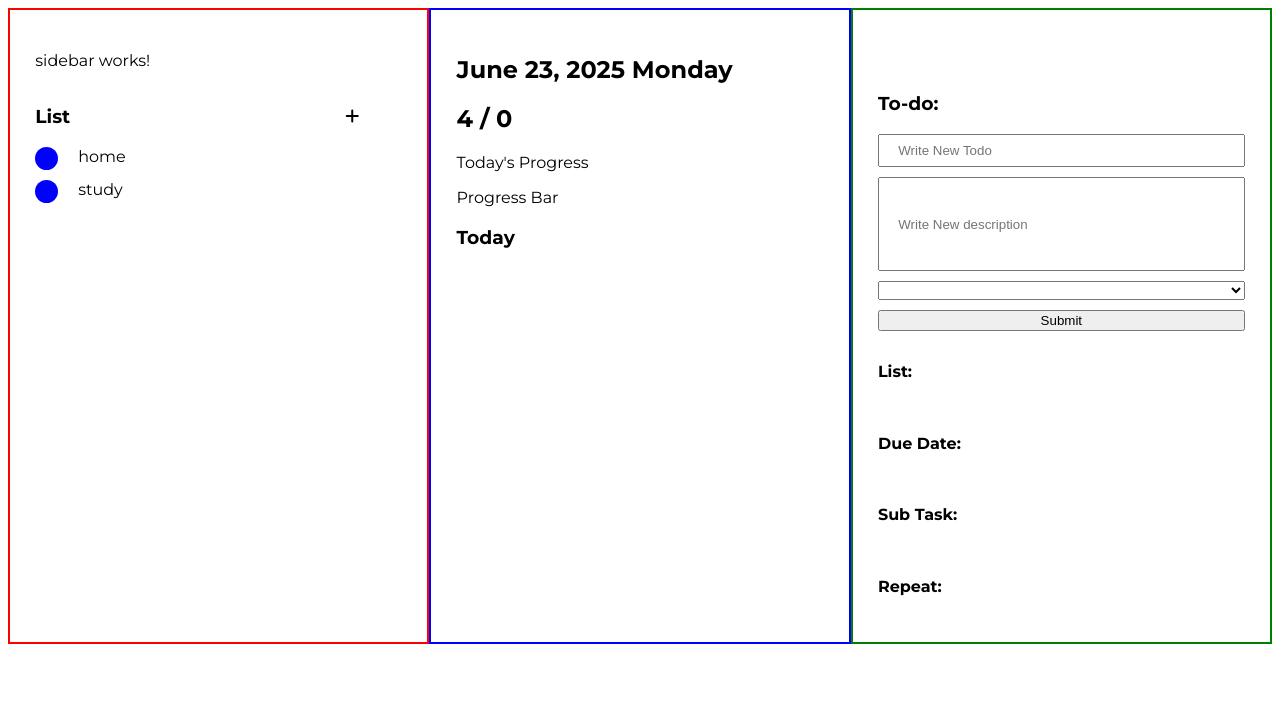
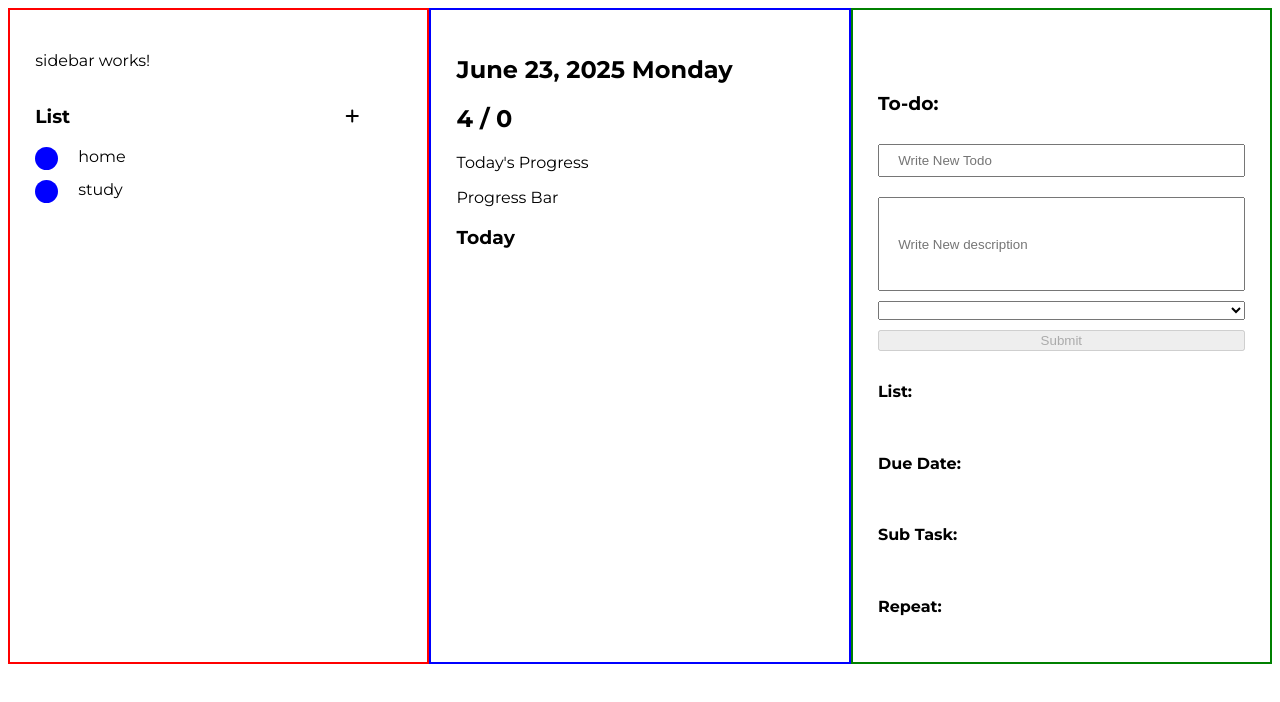
Before and after one commit to Alex31122/Todo-App-Complex-, an Angular app: page / in a window 1280 px wide. Shown: the top 702 px of the page. Built offline with nearby package versions, Linux system fonts and the light colour scheme.

Commit message:
refactor: validations

```diff
--- a/src/app/pages/home/components/tag-form/tag-form.ts
+++ b/src/app/pages/home/components/tag-form/tag-form.ts
@@ -22,7 +22,7 @@ export class TagForm implements OnInit{
   }
 
   setTagsList(){
-    this.tagsList = this.todoService.fetchTagsList();
+    this.tagsList = this.todoService.tagsList;
   }
 
 }
--- a/src/app/pages/home/components/todo-form/todo-form.html
+++ b/src/app/pages/home/components/todo-form/todo-form.html
@@ -1,15 +1,31 @@
 <h3>To-do: </h3>
 <div class="todo-details">
     <form #f="ngForm" (ngSubmit)="onSubmit(f)" novalidate>
-      <input name="name" ngModel required #first="ngModel" placeholder="Write New Todo" class="title"/>
-      <input name="description" ngModel placeholder="Write New description" class="description"/>
-      <select [(ngModel)]="name" [ngModelOptions]="{name: 'tag'}">
+      @if (nameControl.invalid && (nameControl.dirty || nameControl.touched)) {
+        @if (nameControl.errors?.['required']) {
+          <div>Todo name is required: </div>
+        }
+      }
+      @if (descriptionControl.invalid && (descriptionControl.dirty || descriptionControl.touched)) {
+        @if (descriptionControl.errors?.['minlength']) {
+          <div>The description has to be minimum 5 characters long </div>
+        }
+        @if (descriptionControl.errors?.['maxlength']) {
+          <div>The description has to be maximum 100 characters long </div>
+        }
+      }
+      <label for="name"></label>
+      <input name="name" ngModel required #nameControl="ngModel" placeholder="Write New Todo" class="title"/>
+
+      <label for="description"></label>
+      <input name="description" ngModel #descriptionControl="ngModel" placeholder="Write New description" minlength="5" maxlength="100" class="description"/>
+      <select [(ngModel)]="name" [ngModelOptions]="{name: 'tag'}" #tagControl="ngModel" required>
         @for (item of tagsList; track $index) {
           <option value={{item}}>{{ item }}</option>
         }
       </select>
 
-      <button>Submit</button>
+      <button type="submit" [disabled]="f.invalid">Submit</button>
     </form>
     <div class="list">
       <h4>List: </h4>
--- a/src/app/pages/home/components/todo-form/todo-form.ts
+++ b/src/app/pages/home/components/todo-form/todo-form.ts
@@ -21,13 +21,19 @@ export class TodoForm implements OnInit{
   }
 
   onSubmit(formData: NgForm) {
-    const newTodo: ToDo = new ToDo(formData.value);
-    this.todoList.push(newTodo);
-    this.todoService.addTodoListToLocalStorage(this.todoList);
+    if(formData.valid){
+      const newTodo: ToDo = new ToDo(formData.value);
+      this.todoList.push(newTodo);
+      this.todoService.addTodoListToLocalStorage(this.todoList);
+      formData.resetForm();
+    }
+    else{
+      console.log("El Formulario no es valido");
+    }
   }
 
   setTagsAndTodosList(){
-    this.tagsList = this.todoService.fetchTagsList();
-    this.todoList = this.todoService.fetchTodoList();
+    this.tagsList = this.todoService.tagsList;
+    this.todoList = this.todoService.todoList;
   }
 }
```
